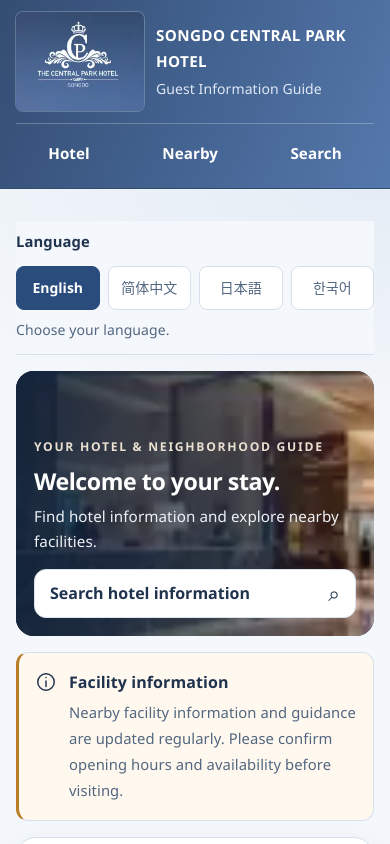
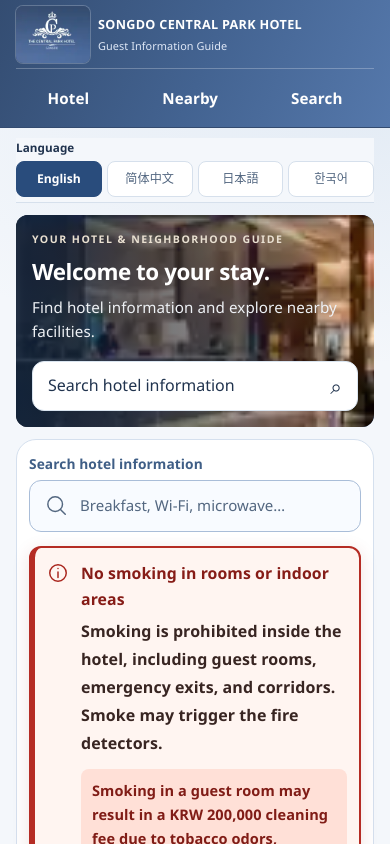
Before and after one commit to unispace1357-blip/CPH-INFORMATION-PROGRAM, a React (Vite) app: page /guest in a window 390 px wide. Shown: the top 844 px of the page. Built offline with nearby package versions, Linux system fonts and the light colour scheme.

Commit message:
fix: restore old malformed hash links and load separated responsive layout v2

```diff
--- a/src/index.css
+++ b/src/index.css
@@ -3,3 +3,6 @@
 
 /* Spatial layout layer. Palette can be redesigned later without touching app logic. */
 @import './styles/concierge-layout.css';
+
+/* Layout V2: screenshot layout refinements, still separate from theme palette. */
+@import './styles/concierge-layout-v2.css';
```
